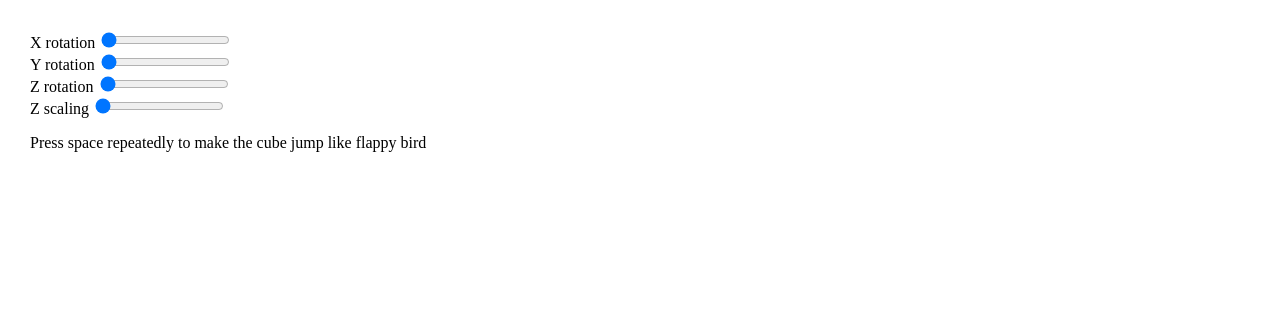
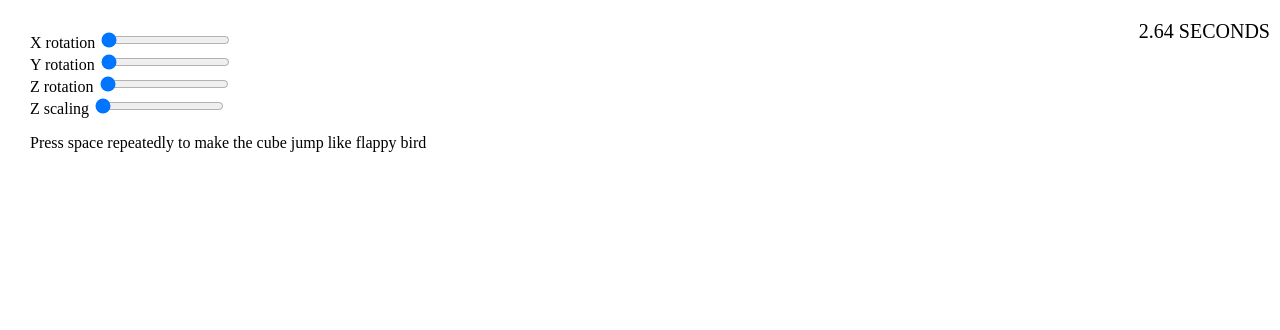
Before and after one commit to maximedupre/sek-squared-engine, a website with bundled scripts: page public/index.html in a window 1280 px wide. Shown: the top 330 px of the page. Built offline with nearby package versions, Linux system fonts and the light colour scheme.

Commit message:
adds the timer in top right corner

```diff
--- a/public/index.html
+++ b/public/index.html
@@ -51,6 +51,7 @@
             <p>Press space repeatedly to make the cube jump like flappy bird</p>
         </div>
         <p class="gameover">GAME OVER, BITCH</p>
+        <p class="timer">0 seconds</p>
         <canvas></canvas>
     </body>
 </html>
--- a/public/main.css
+++ b/public/main.css
@@ -32,3 +32,9 @@ canvas {
     bottom: 0;
     right: 0;
 }
+
+.timer {
+    position: fixed;
+    right: 10px;
+    font-size: 20px;
+}
--- a/src/main.ts
+++ b/src/main.ts
@@ -59,8 +59,11 @@ function start(canvas: HTMLCanvasElement) {
     let positiveAcceleration = 0;
     // m/s
     let speed = 0;
+    let cumulSecs = 0;
 
     const intervalId = setInterval(() => {
+        cumulSecs += INTERVAL_IN_S;
+
         if (nbIntervalsForSpace > 0) {
             nbIntervalsForSpace--;
 
@@ -95,6 +98,9 @@ function start(canvas: HTMLCanvasElement) {
         }
 
         draw(canvas, data.INITIAL_FACES);
+        (document.querySelector(
+            '.timer',
+        ) as any).textContent = `${cumulSecs.toFixed(2)} SECONDS`;
     }, INTERVAL_IN_S * 1000);
 }
 
```
Also changed, not shown: 1 other file.
